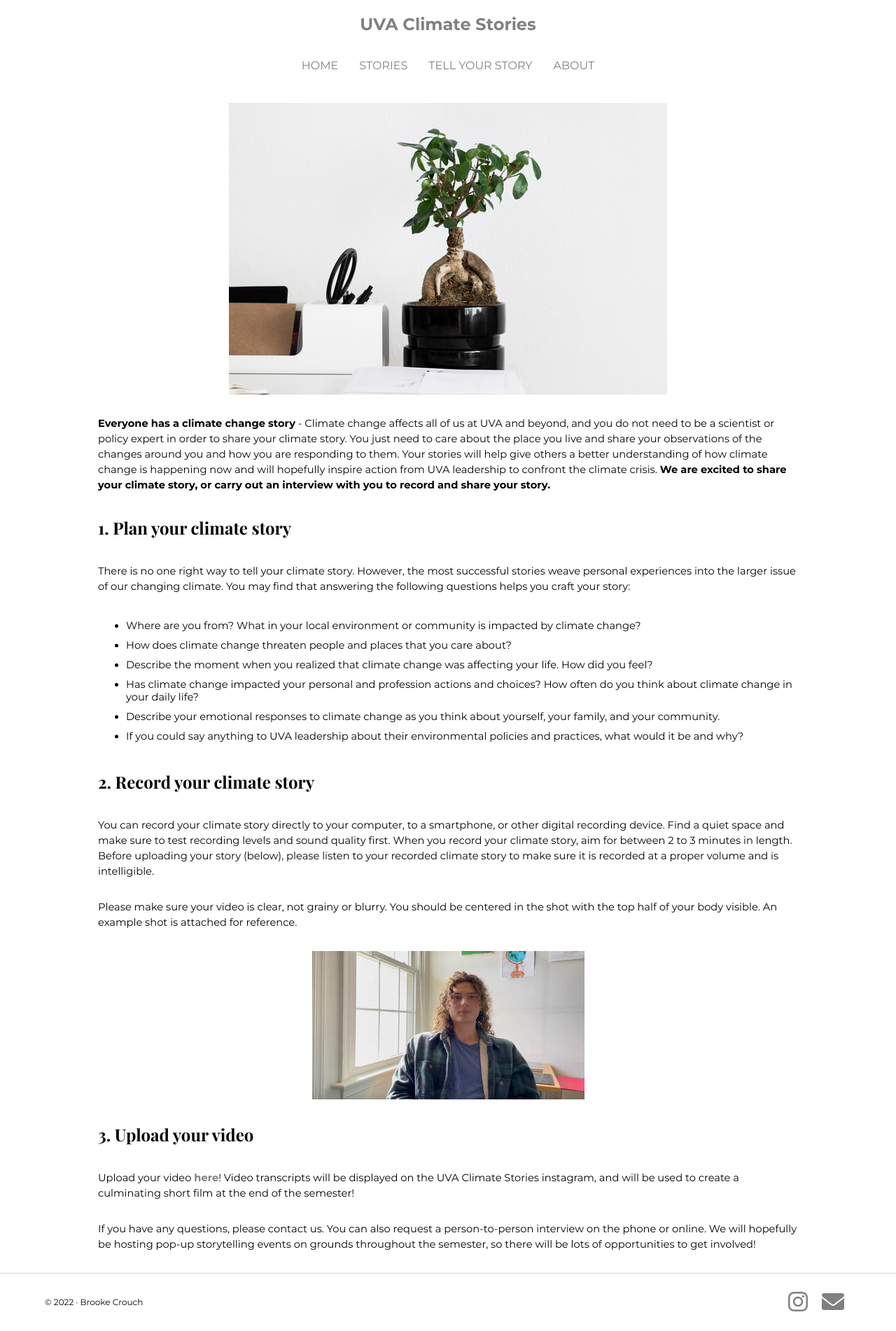
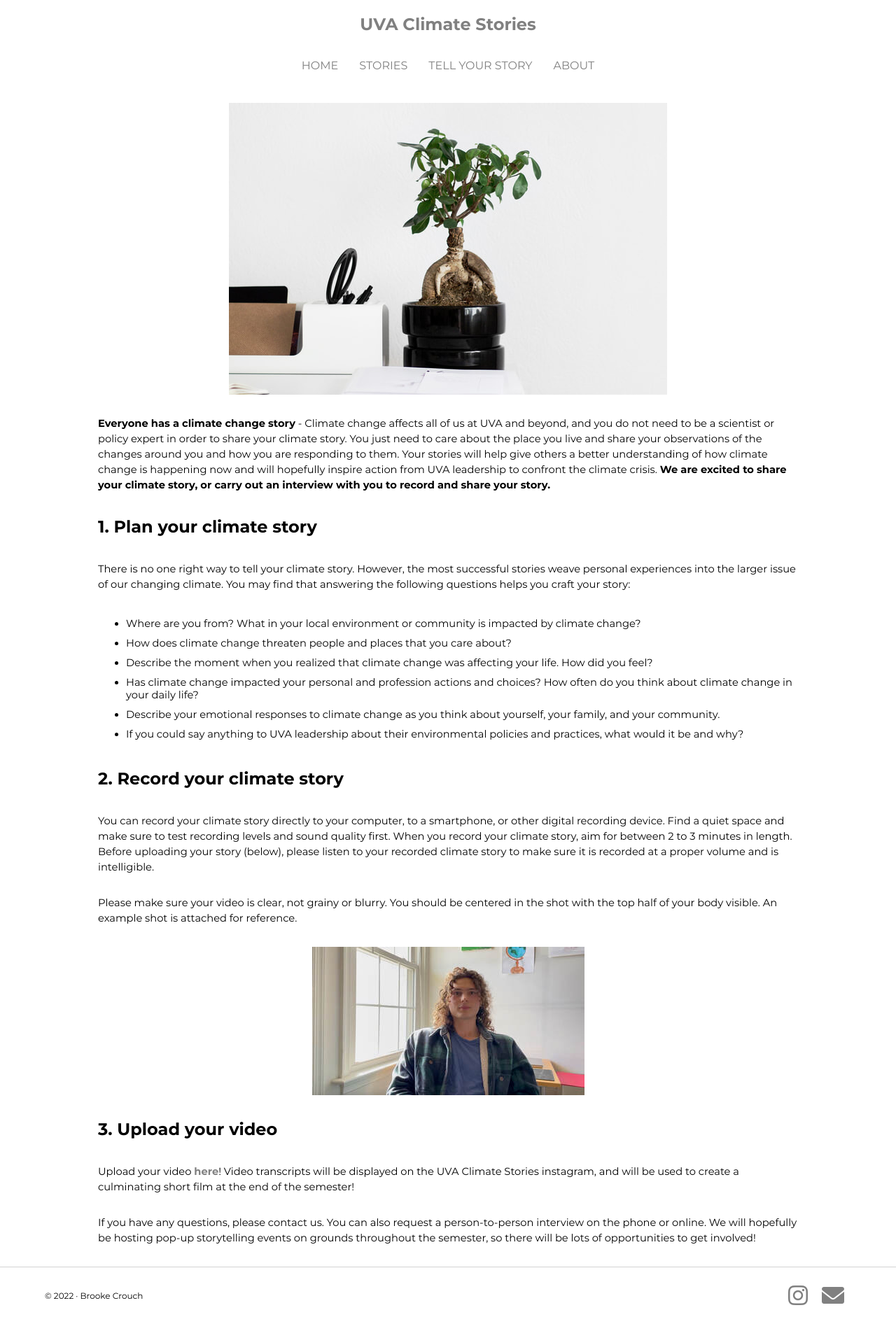
Before and after one commit to UVAClimateStories/uvaclimatestories.github.com, a Jekyll site: the page built from pages/tell-your-story.md, in a window 1280 px wide. Shown: the whole page at 70% size. Built offline with Jekyll 4.4.1, drawn with Linux system fonts in a browser that asks for light colours.

Commit message:
Removed use of serif font.

```diff
--- a/assets/styles/home.sass
+++ b/assets/styles/home.sass
@@ -20,6 +20,3 @@
 		margin-top: 6.7%
 		vertical-align: middle
 		width: 100%
-
-#content
-	font-family: playfair
--- a/assets/styles/tell-your-story.sass
+++ b/assets/styles/tell-your-story.sass
@@ -6,6 +6,3 @@
 li
 	font-size: 11pt
 	padding: 5px 0
-
-h2
-	font-family: playfair
```
Also changed, not shown: pages/home.md (+1 -1 lines).
